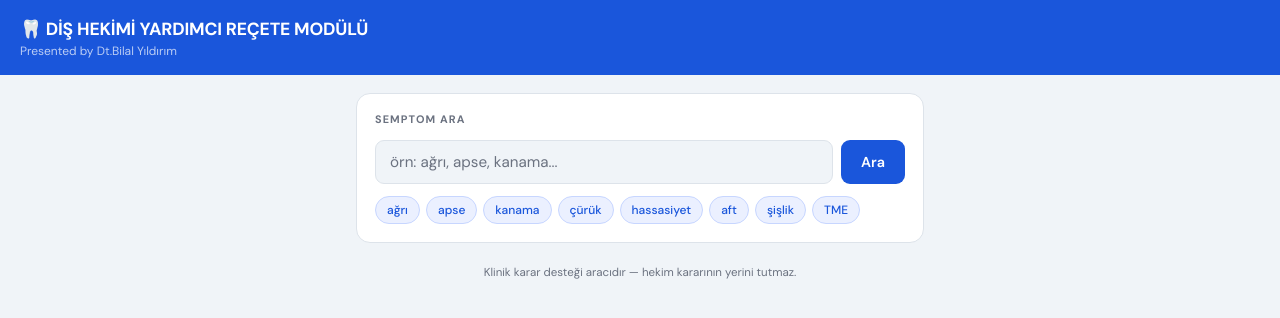
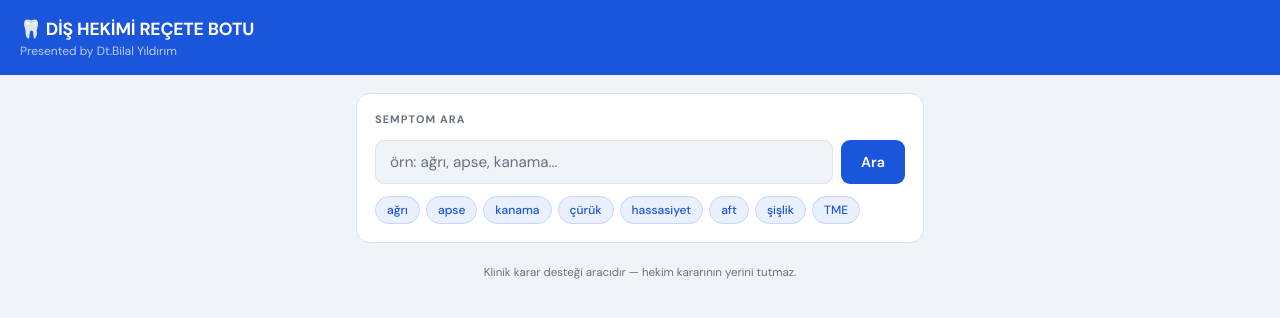
Before and after one commit to bobocubilal67/dtby-recebot, a website: page public/index.html in a window 1280 px wide. Drawn offline with Linux system fonts and the light colour scheme.

Commit message:
Update index.html

```diff
--- a/public/index.html
+++ b/public/index.html
@@ -307,7 +307,7 @@
 <body>
 
 <header>
-  <h1>🦷 DİŞ HEKİMİ YARDIMCI REÇETE MODÜLÜ </h1>
+  <h1>🦷 DİŞ HEKİMİ REÇETE BOTU </h1>
   <p>Presented by Dt.Bilal Yıldırım  </p>
 </header>
 
```
